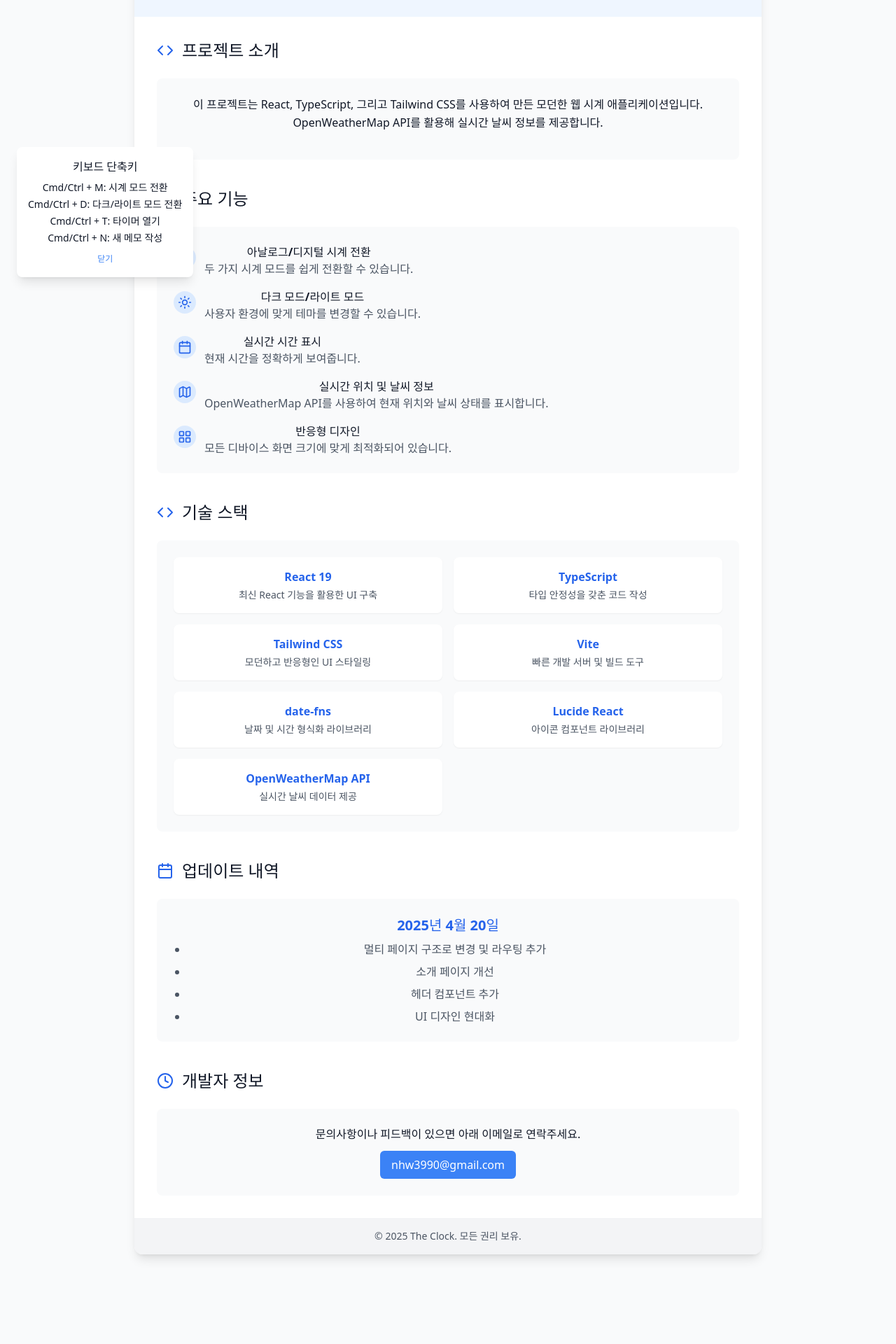
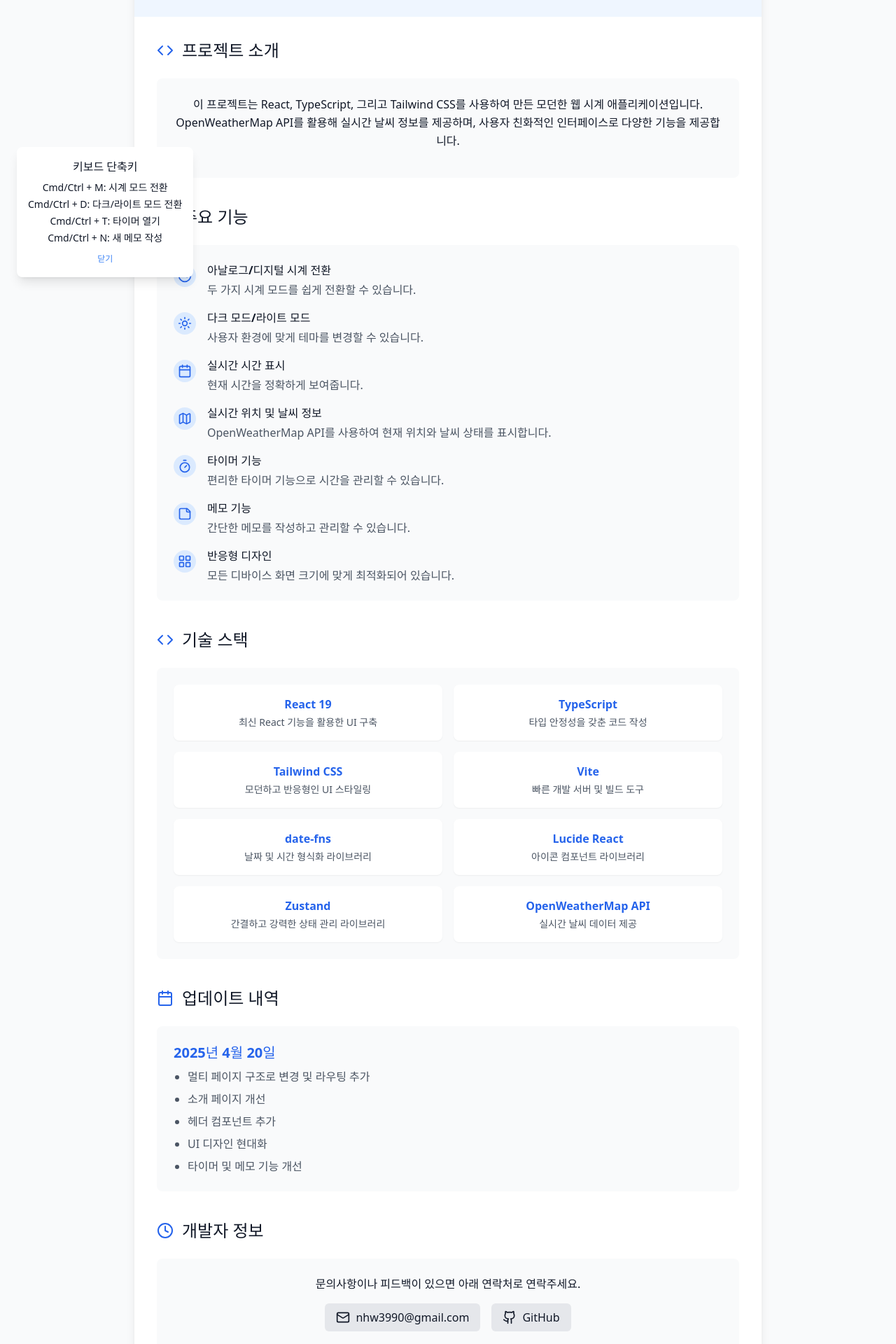
Before and after one commit to hwouu/the-clock, a React (Vite) app: page /about in a window 1280 px wide. Shown: the part 380-2300 px from the top of the page at 70% size. Before the commit the page ends 2236 px from the top, so only its background shows below. Built offline with nearby package versions, Linux system fonts and the light colour scheme; no server answers.

Commit message:
update: AboutPage 내용 및 기능 개선
- 소개 텍스트를 영어로 수정
- 타이머 및 메모 기능 추가
- 연락처 섹션에 GitHub 링크 및 아이콘 추가
- UI 디자인 개선 및 레이아웃 조정

```diff
--- a/src/pages/AboutPage.tsx
+++ b/src/pages/AboutPage.tsx
@@ -9,6 +9,10 @@ import {
   Map,
   LayoutGrid,
   Code,
+  Timer,
+  StickyNote,
+  Github,
+  Mail,
 } from "lucide-react";
 
 const AboutPage = () => {
@@ -32,11 +36,9 @@ const AboutPage = () => {
               isDarkMode ? "text-blue-400" : "text-blue-600"
             }`}
           />
-          <h1 className="text-3xl font-bold mb-2 text-center">
-            The Clock 소개
-          </h1>
+          <h1 className="text-3xl font-bold mb-2 text-center">The Clock</h1>
           <p className="text-center text-lg max-w-2xl mx-auto">
-            모던한 웹 시계 애플리케이션
+            Modenr Web Clock Application
           </p>
         </div>
 
@@ -61,7 +63,8 @@ const AboutPage = () => {
               <p className="mb-4 leading-relaxed">
                 이 프로젝트는 React, TypeScript, 그리고 Tailwind CSS를 사용하여
                 만든 모던한 웹 시계 애플리케이션입니다. OpenWeatherMap API를
-                활용해 실시간 날씨 정보를 제공합니다.
+                활용해 실시간 날씨 정보를 제공하며, 사용자 친화적인 인터페이스로
+                다양한 기능을 제공합니다.
               </p>
             </div>
           </section>
@@ -98,6 +101,12 @@ const AboutPage = () => {
                 <FeatureItem icon={<Map />} title="실시간 위치 및 날씨 정보">
                   OpenWeatherMap API를 사용하여 현재 위치와 날씨 상태를
                   표시합니다.
+                </FeatureItem>
+                <FeatureItem icon={<Timer />} title="타이머 기능">
+                  편리한 타이머 기능으로 시간을 관리할 수 있습니다.
+                </FeatureItem>
+                <FeatureItem icon={<StickyNote />} title="메모 기능">
+                  간단한 메모를 작성하고 관리할 수 있습니다.
                 </FeatureItem>
                 <FeatureItem icon={<LayoutGrid />} title="반응형 디자인">
                   모든 디바이스 화면 크기에 맞게 최적화되어 있습니다.
@@ -141,6 +150,9 @@ const AboutPage = () => {
               <TechItem title="Lucide React">
                 아이콘 컴포넌트 라이브러리
               </TechItem>
+              <TechItem title="Zustand">
+                간결하고 강력한 상태 관리 라이브러리
+              </TechItem>
               <TechItem title="OpenWeatherMap API">
                 실시간 날씨 데이터 제공
               </TechItem>
@@ -173,6 +185,7 @@ const AboutPage = () => {
                     <li>소개 페이지 개선</li>
                     <li>헤더 컴포넌트 추가</li>
                     <li>UI 디자인 현대화</li>
+                    <li>타이머 및 메모 기능 개선</li>
                   </ul>
                 </UpdateItem>
               </div>
@@ -199,18 +212,34 @@ const AboutPage = () => {
               } text-center`}
             >
               <p className="mb-3">
-                문의사항이나 피드백이 있으면 아래 이메일로 연락주세요.
+                문의사항이나 피드백이 있으면 아래 연락처로 연락주세요.
               </p>
+              <div className="flex justify-center gap-4 mt-4">
                 <a
                   href="mailto:nhw3990@gmail.com"
                   className={`inline-flex items-center px-4 py-2 rounded-md ${
                     isDarkMode
-                    ? "bg-blue-600 hover:bg-blue-700"
-                    : "bg-blue-500 hover:bg-blue-600"
-                } text-white font-medium transition-colors`}
+                      ? "bg-gray-700 hover:bg-gray-600"
+                      : "bg-gray-200 hover:bg-gray-300"
+                  } font-medium transition-colors`}
                 >
+                  <Mail className="w-5 h-5 mr-2" />
                   nhw3990@gmail.com
                 </a>
+                <a
+                  href="https://github.com/hwouu/the-clock"
+                  target="_blank"
+                  rel="noopener noreferrer"
+                  className={`inline-flex items-center px-4 py-2 rounded-md ${
+                    isDarkMode
+                      ? "bg-gray-700 hover:bg-gray-600"
+                      : "bg-gray-200 hover:bg-gray-300"
+                  } font-medium transition-colors`}
+                >
+                  <Github className="w-5 h-5 mr-2" />
+                  GitHub
+                </a>
+              </div>
             </div>
           </section>
         </div>
@@ -244,7 +273,7 @@ const FeatureItem = ({
   return (
     <li className="flex items-start">
       <span
-        className={`mr-3 mt-1 p-1.5 rounded-full ${
+        className={`flex-shrink-0 mr-4 mt-1 p-1.5 rounded-full ${
           isDarkMode
             ? "bg-blue-500/20 text-blue-400"
             : "bg-blue-100 text-blue-600"
@@ -254,9 +283,13 @@ const FeatureItem = ({
           className: "w-5 h-5",
         })}
       </span>
-      <div>
-        <h3 className="font-semibold">{title}</h3>
-        <p className={`${isDarkMode ? "text-gray-300" : "text-gray-600"}`}>
+      <div className="flex-1">
+        <h3 className="font-semibold text-left">{title}</h3>
+        <p
+          className={`${
+            isDarkMode ? "text-gray-300" : "text-gray-600"
+          } text-left mt-1`}
+        >
           {children}
         </p>
       </div>
@@ -307,7 +340,7 @@ const UpdateItem = ({
   const { isDarkMode } = useTheme();
 
   return (
-    <div>
+    <div className="text-left">
       <h3
         className={`text-xl font-semibold ${
           isDarkMode ? "text-blue-400" : "text-blue-600"
```
Lines whose indentation alone changed are shown as unchanged.
